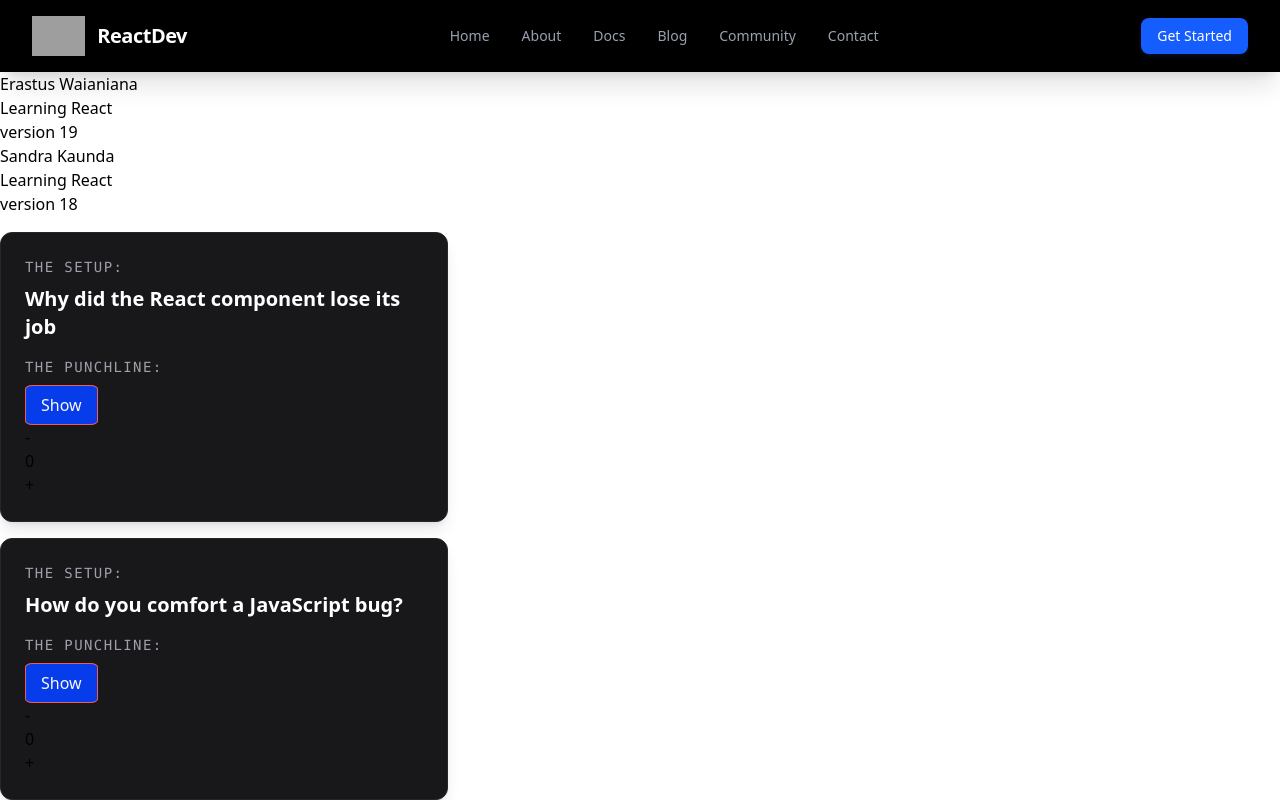
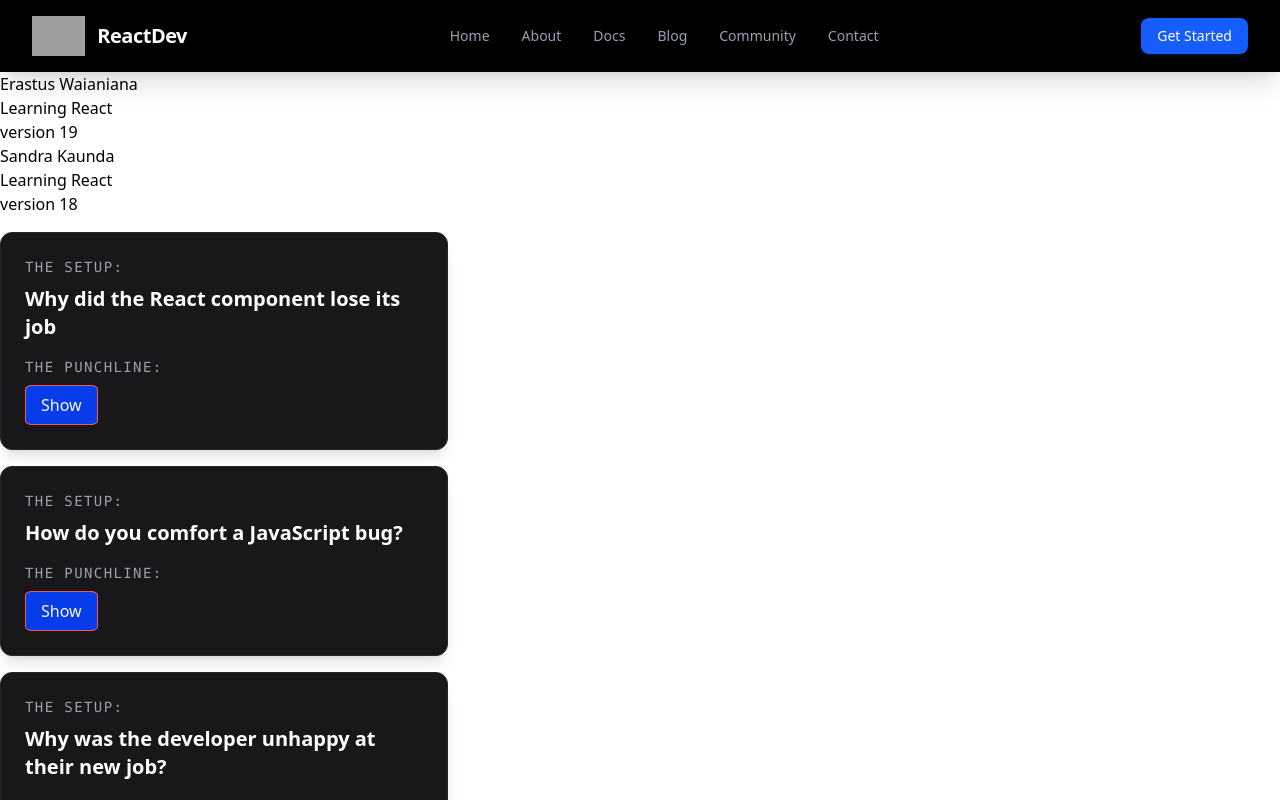
Before and after one commit to wainaina-mwangi/New-pro, a React (Vite) app: page / in a window 1280 px wide. Shown: the top 800 px of the page. Built offline with nearby package versions, Linux system fonts and the light colour scheme; grey boxes are pictures that could not be loaded.

Commit message:
deleted a button

```diff
--- a/src/components/Joke.jsx
+++ b/src/components/Joke.jsx
@@ -2,16 +2,7 @@ import React, { useState } from "react";
 
 function Joke(props) {
   const [isShown, setIsShown] = useState(false);
-  const [Count, setCount] = useState(0);
-  function add() {
-    setCount((prevCount) => prevCount + 1);
-  }
-  function sub() {
-    setCount((prevCount) => prevCount - 1);
-  }
-  // function res() {
-  //   setCount(count = 0);
-  // }
+
 
   function toggleShown() {
     setIsShown((prevShown) => !prevShown);
@@ -35,11 +26,8 @@ function Joke(props) {
         Show
       </button>
 
-      <div>
-        <button onClick={sub}>-</button>
-        <p>{Count}</p>
-        <button onClick={add}>+</button>
-      </div>
+
+
     </div>
   );
 }
```
